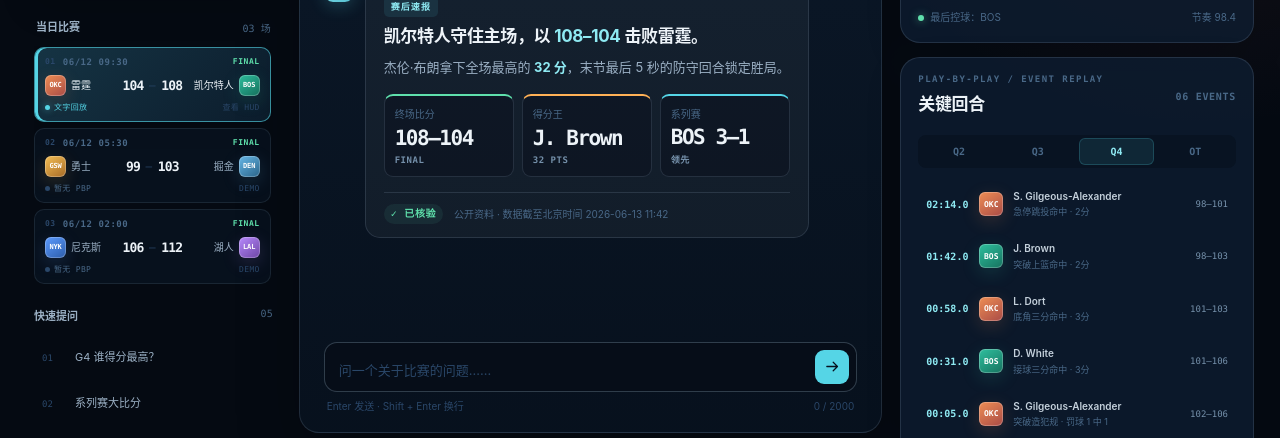
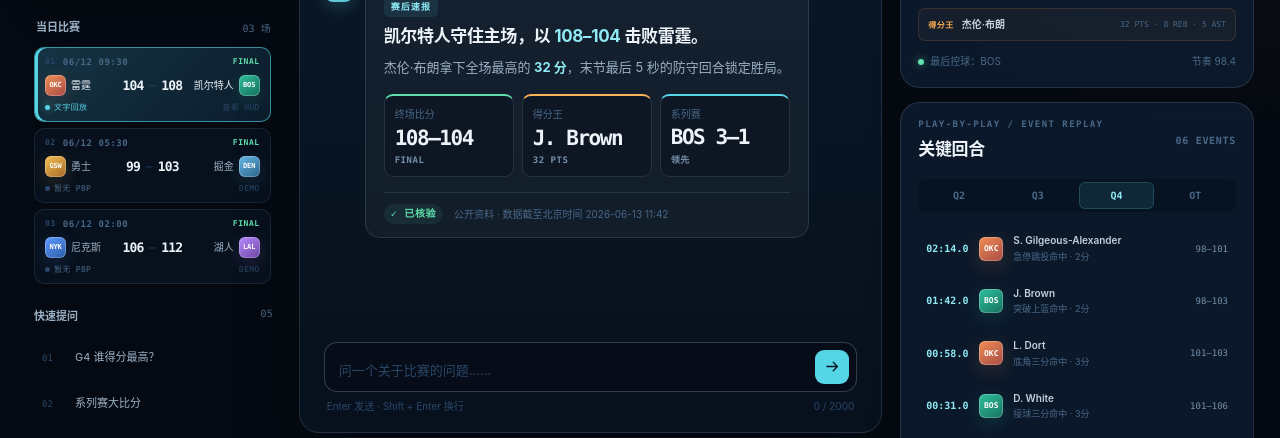
Before and after one commit to vchive/NBAAgent, a website: page apps/web-demo/index.html in a window 1280 px wide. Shown: the part 333-771 px from the top of the page. Drawn offline with Linux system fonts and the light colour scheme; no server answers.

Commit message:
feat: show selected game scoring leader

```diff
--- a/apps/web-demo/app.js
+++ b/apps/web-demo/app.js
@@ -79,6 +79,9 @@
     hudHomeToken: $("#hud-home-token"),
     hudHomeName: $("#hud-home-name"),
     hudHomeRecord: $("#hud-home-record"),
+    hudLeaderRow: $("#hud-leader-row"),
+    hudLeaderName: $("#hud-leader-name"),
+    hudLeaderLine: $("#hud-leader-line"),
     hudPossession: $("#hud-possession"),
     hudPace: $("#hud-pace"),
     toast: $("#toast"),
@@ -188,6 +191,7 @@
         status: "final",
         start_utc: "2026-06-12T01:30:00Z",
         quarter_scores: { Q1: "27–24", Q2: "25–31", Q3: "28–31", Q4: "24–22" },
+        leaders: [{ player_name: "杰伦·布朗", points: 32, rebounds: 8, assists: 5 }],
         pace: "98.4",
       },
       {
@@ -1856,6 +1860,8 @@
     if (el.scoreClock) el.scoreClock.textContent = "—";
     if (el.hudPossession) el.hudPossession.textContent = "最后控球：—";
     if (el.hudPace) el.hudPace.textContent = "节奏 —";
+    if (el.hudLeaderName) el.hudLeaderName.textContent = "—";
+    if (el.hudLeaderLine) el.hudLeaderLine.textContent = "等待比赛详情";
     el.quarterCells.forEach((cell) => {
       const score = $("[data-quarter-score]", cell);
       if (score) score.textContent = "—";
@@ -1881,6 +1887,17 @@
     if (el.hudPossession) el.hudPossession.textContent = "最后控球：—";
     const pace = game.pace ?? fixture?.pace;
     if (el.hudPace) el.hudPace.textContent = pace == null ? "节奏 —" : `节奏 ${pace}`;
+    const detail = state.gameDetails.get(String(game.game_id));
+    const leader = Array.isArray(detail?.leaders)
+      ? detail.leaders[0]
+      : Array.isArray(fixture?.leaders) ? fixture.leaders[0] : null;
+    if (el.hudLeaderName) el.hudLeaderName.textContent = leader?.player_name || "—";
+    if (el.hudLeaderLine) {
+      const points = leader?.points == null ? "—" : `${leader.points} PTS`;
+      const rebounds = leader?.rebounds == null ? "—" : `${leader.rebounds} REB`;
+      const assists = leader?.assists == null ? "—" : `${leader.assists} AST`;
+      el.hudLeaderLine.textContent = leader ? `${points} · ${rebounds} · ${assists}` : "等待比赛详情";
+    }
     if (pbp) {
       const allEvents = Object.values(pbp).flat();
       const last = allEvents[allEvents.length - 1];
--- a/apps/web-demo/index.html
+++ b/apps/web-demo/index.html
@@ -265,6 +265,11 @@
               <div data-quarter="Q3"><span>Q3</span><strong data-quarter-score="Q3">28–31</strong></div>
               <div class="current" data-quarter="Q4"><span>Q4</span><strong data-quarter-score="Q4">24–22</strong></div>
             </div>
+            <div class="leader-row" id="hud-leader-row" aria-live="polite">
+              <span class="leader-label">得分王</span>
+              <strong id="hud-leader-name">—</strong>
+              <span id="hud-leader-line">等待比赛详情</span>
+            </div>
             <div class="possession-row"><span><span class="possession-dot bos-pos" aria-hidden="true"></span> <span id="hud-possession">最后控球：BOS</span></span><span id="hud-pace">节奏 98.4</span></div>
           </section>
 
--- a/apps/web-demo/styles.css
+++ b/apps/web-demo/styles.css
@@ -2111,6 +2111,41 @@ p {
   color: var(--cyan-bright);
 }
 
+.leader-row {
+  display: grid;
+  grid-template-columns: auto minmax(0, 1fr) auto;
+  align-items: center;
+  gap: 8px;
+  margin-top: 11px;
+  padding: 8px 9px;
+  border: 1px solid rgba(245, 169, 87, 0.14);
+  border-radius: 7px;
+  background: rgba(245, 169, 87, 0.045);
+  font-size: 10px;
+}
+
+.leader-label {
+  color: var(--orange);
+  font: 600 8px var(--font-mono);
+  letter-spacing: 0.06em;
+  text-transform: uppercase;
+}
+
+.leader-row strong {
+  min-width: 0;
+  overflow: hidden;
+  color: var(--ink-200);
+  font-weight: 600;
+  text-overflow: ellipsis;
+  white-space: nowrap;
+}
+
+.leader-row > span:last-child {
+  color: var(--ink-500);
+  font: 500 8px var(--font-mono);
+  white-space: nowrap;
+}
+
 .possession-row {
   display: flex;
   justify-content: space-between;
```
